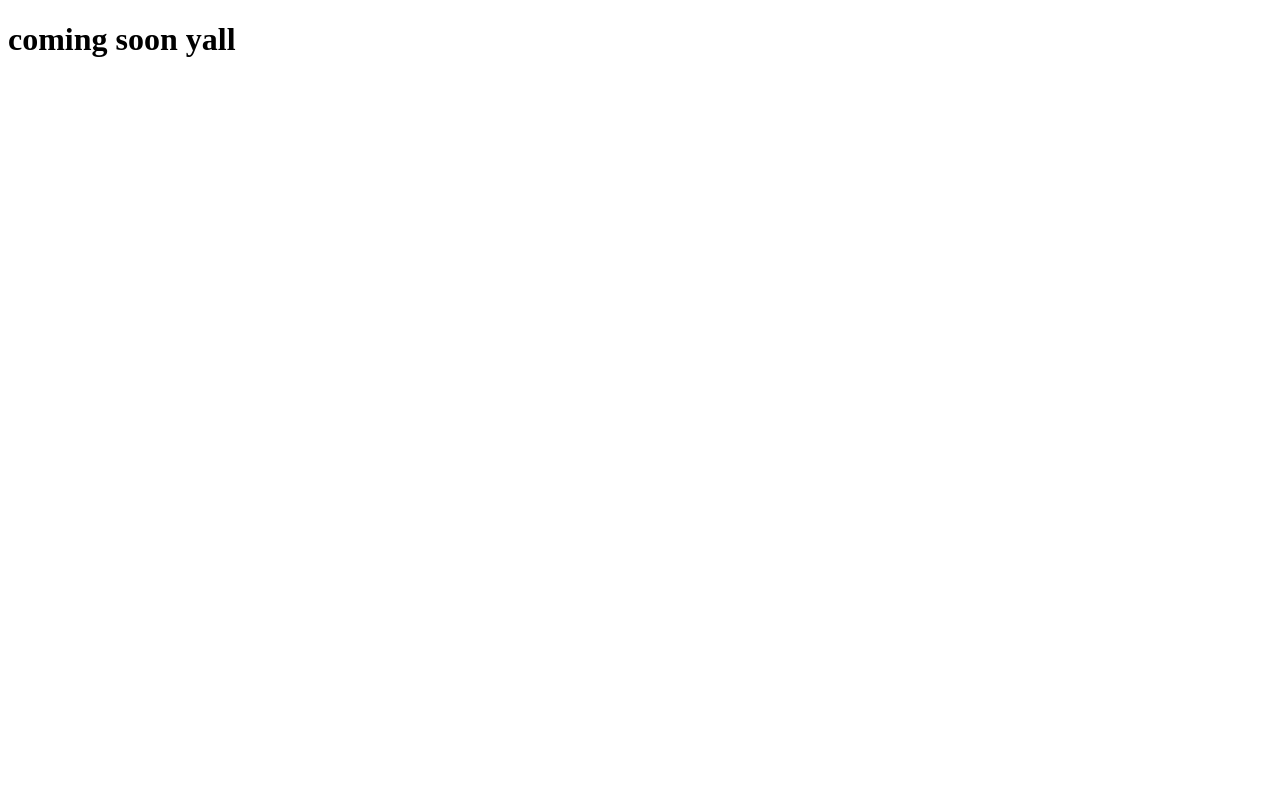
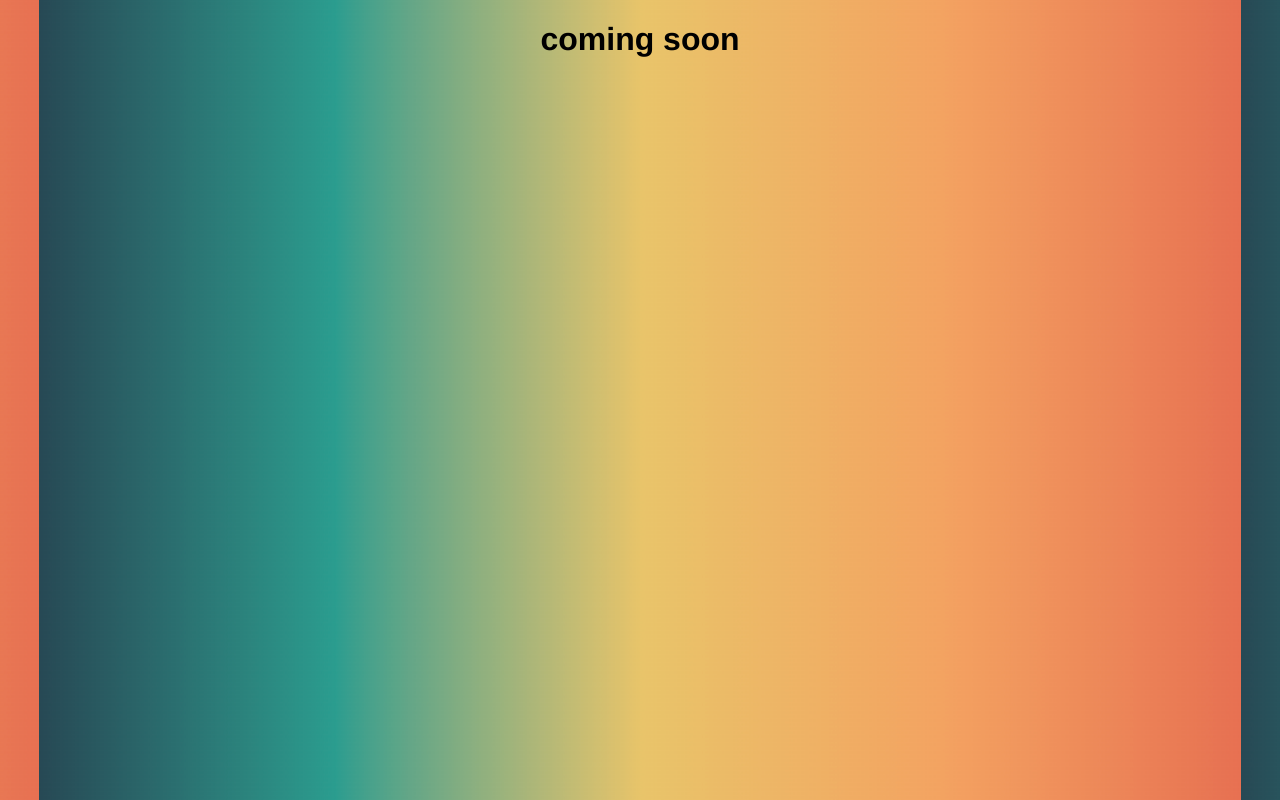
Before and after one commit to lujainibrahim/lujainibrahim.github.io, a plain HTML site: page index.html in a window 1280 px wide. Drawn offline with Linux system fonts and the light colour scheme.

Commit message:
just messing around

```diff
--- a/index.html
+++ b/index.html
@@ -3,9 +3,16 @@
 <head>
 <META charset="UTF-8">
 <META name="viewport" content="width=device-width, initial-scale=1.0">
-<title>Coming Soon</title>
+<title>404fm</title>
+<style>
+  body {
+    background-image: url('color.png');
+    background-attachment: fixed;
+    background-position: center;
+  }
+  </style>
 </head>
 <body>
-  <h1> coming soon yall </h1>
+  <center><h1 style="font-family:Helvetica;">coming soon</h1></center>
 </body>
 </html>
```
Also changed, not shown: color.png (added).
